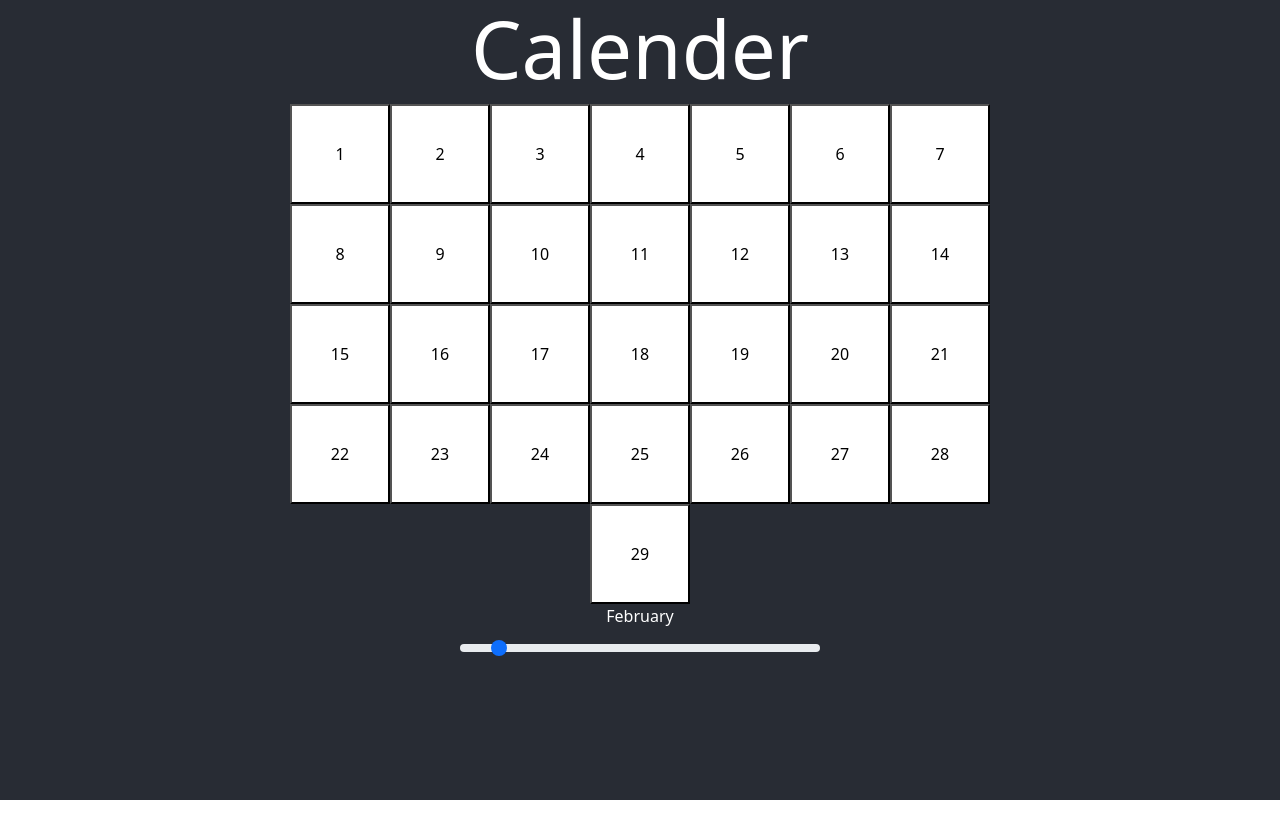
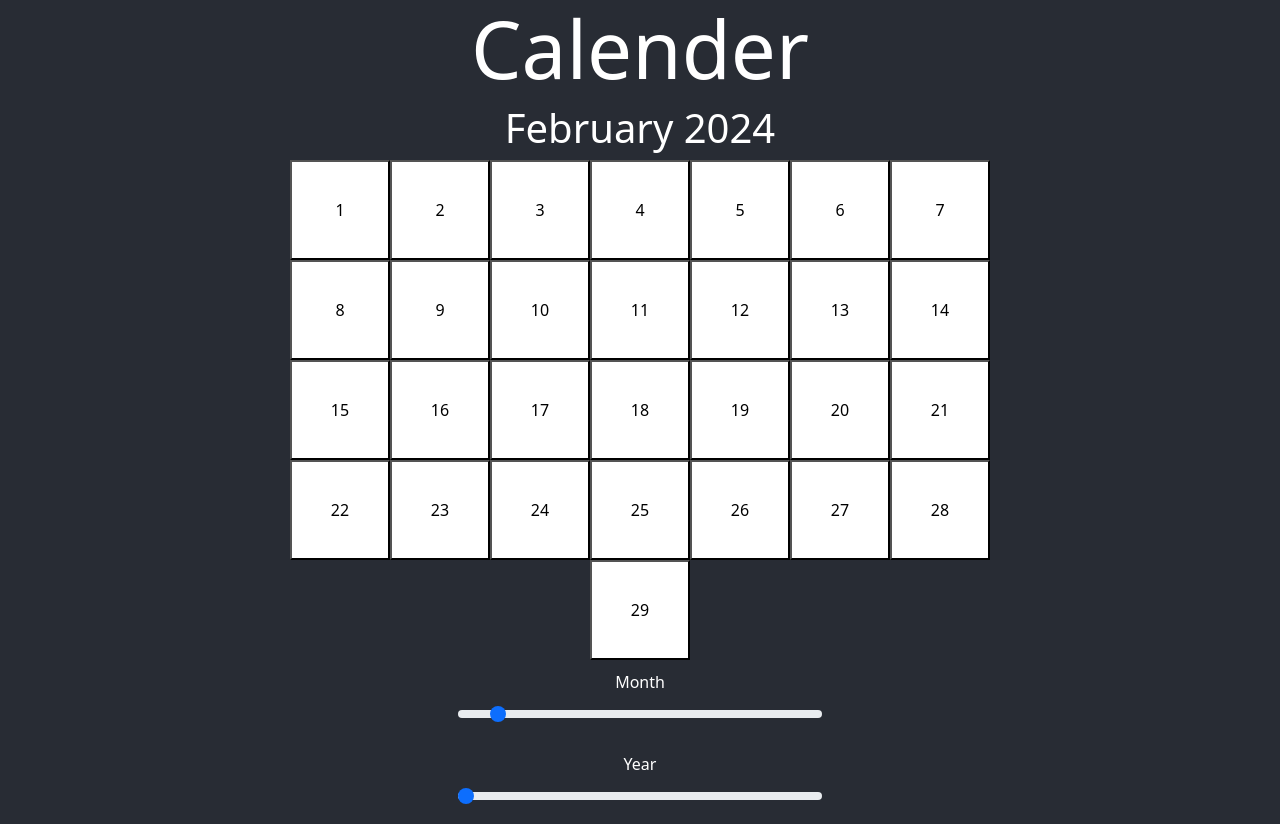
Before and after one commit to JordanWestern/react-projects, a React (Create React App) app in the folder calender-app/: page / in a window 1280 px wide. Before the commit the page ends 800 px from the top, so only its background shows below. Built offline with nearby package versions, Linux system fonts and the light colour scheme.

Commit message:
sliding years

```diff
--- a/calender-app/src/app.css
+++ b/calender-app/src/app.css
@@ -32,4 +32,5 @@
 
 .container.slider {
   width: 30%;
+  padding: 10px;
 }
--- a/calender-app/src/components/CalendarGrid.tsx
+++ b/calender-app/src/components/CalendarGrid.tsx
@@ -6,13 +6,17 @@ export default function CalendarGrid() {
   let date = new Date();
 
   const [currentMonth, setMonth] = useState(date.getMonth());
+  const [currentYear, setYear] = useState(date.getFullYear());
 
-  let daysInMonth = new Date(date.getFullYear(), currentMonth + 1, 0).getDate();
+  let daysInMonth = new Date(currentYear, currentMonth + 1, 0).getDate();
 
   let daysArray = Array.from(new Array(daysInMonth), (x, i) => i + 1);
 
   return (
     <>
+      <h6 className="display-6">
+        {Month[currentMonth]} {currentYear}
+      </h6>
       <div className="calender-grid flex-container">
         <div className="calender-grid-inner">
           {daysArray.map((day) => (
@@ -22,10 +26,37 @@ export default function CalendarGrid() {
       </div>
       <div className="container slider">
         <MonthSlider
-          selectedMonth={currentMonth}
+          title="Month"
+          selected={currentMonth}
+          min={0}
+          max={11}
           onSelectedChanged={setMonth}
+        />
+      </div>
+      <div className="container slider">
+        <MonthSlider
+          title="Year"
+          selected={currentYear}
+          min={date.getFullYear()}
+          max={date.getFullYear() + 5}
+          onSelectedChanged={setYear}
         />
       </div>
     </>
   );
 }
+
+enum Month {
+  January,
+  February,
+  March,
+  April,
+  May,
+  June,
+  July,
+  August,
+  September,
+  October,
+  November,
+  December,
+}
--- a/calender-app/src/components/MonthSlider.tsx
+++ b/calender-app/src/components/MonthSlider.tsx
@@ -1,42 +1,33 @@
 interface Props {
-  selectedMonth: number;
+  title: string;
+  selected: number;
+  min: number;
+  max: number;
   onSelectedChanged: (val: number) => void;
 }
 
 export default function MonthSlider({
-  selectedMonth,
+  title,
+  selected,
+  min,
+  max,
   onSelectedChanged,
 }: Props) {
   return (
     <>
-      <label htmlFor="months" className="form-label">
-        {Month[selectedMonth]}
+      <label htmlFor="slider" className="form-label">
+        {title}
       </label>
       <input
         type="range"
-        className="form-range slider"
-        id="months"
-        min="0"
-        max="11"
+        className="form-range"
+        id="slider"
+        min={min}
+        max={max}
         step="1"
-        defaultValue={selectedMonth}
+        defaultValue={selected}
         onChange={(e) => onSelectedChanged(e.currentTarget.valueAsNumber)}
       ></input>
     </>
   );
 }
-
-enum Month {
-  January,
-  February,
-  March,
-  April,
-  May,
-  June,
-  July,
-  August,
-  September,
-  October,
-  November,
-  December,
-}
```
